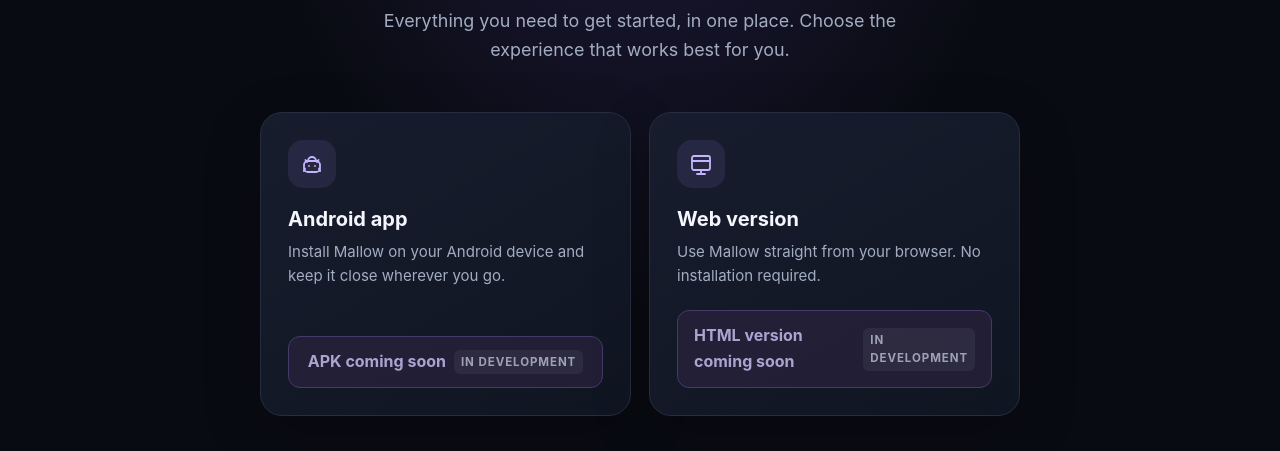
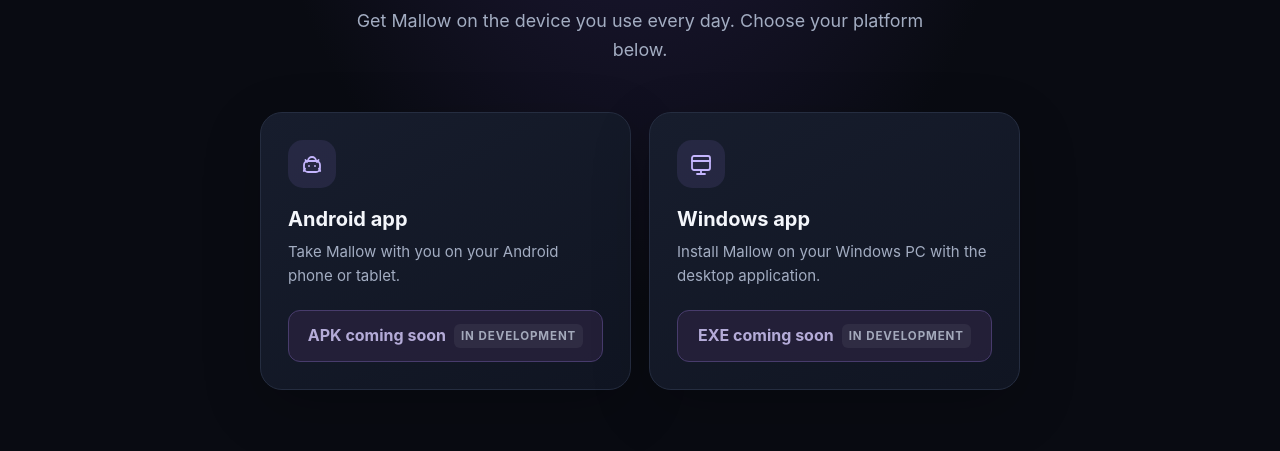
Before and after one commit to WebsiteDevelopmentStudios/Mallow-HomePage, a plain HTML site: page index.html in a window 1280 px wide. Shown: the part 347-798 px from the top of the page. Drawn offline with Linux system fonts and the light colour scheme.

Commit message:
Replace web version with Windows EXE download card

```diff
--- a/index.html
+++ b/index.html
@@ -4,10 +4,10 @@
   <meta charset="utf-8">
   <meta name="viewport" content="width=device-width, initial-scale=1">
   <meta name="theme-color" content="#090b12">
-  <meta name="description" content="Mallow — a simpler place to get started. Download the Android app or open Mallow on the web.">
-  <title>Mallow — Get started</title>
+  <meta name="description" content="Download Mallow for Android or Windows.">
+  <title>Mallow — Downloads</title>
   <style>
-    :root{color-scheme:dark;--bg:#090b12;--panel:#111522;--panel2:#151b2b;--line:#252d40;--text:#f4f6fb;--muted:#a3adc2;--accent:#a78bfa;--accent2:#6ee7b7}
+    :root{color-scheme:dark;--bg:#090b12;--panel:#111522;--line:#252d40;--text:#f4f6fb;--muted:#a3adc2;--accent:#a78bfa;--accent2:#6ee7b7}
     *{box-sizing:border-box}
     html{scroll-behavior:smooth}
     body{margin:0;min-height:100vh;background:radial-gradient(ellipse at 50% -15%,#29204b 0,transparent 48%),var(--bg);color:var(--text);font:16px/1.6 Inter,ui-sans-serif,system-ui,-apple-system,BlinkMacSystemFont,"Segoe UI",sans-serif}
@@ -29,8 +29,8 @@
     .card-icon svg{width:24px;height:24px}
     h2{font-size:1.25rem;line-height:1.3;margin:0 0 8px}
     .card p{margin:0 0 22px;color:var(--muted);font-size:.94rem}
-    .action{margin-top:auto;display:inline-flex;align-items:center;justify-content:center;gap:8px;width:100%;padding:12px 16px;border-radius:12px;background:#27213c;border:1px solid #54447c;color:#d8ccff;font-weight:750;text-decoration:none}
-    .action.disabled{cursor:default;opacity:.78}
+    .action{margin-top:auto;display:inline-flex;align-items:center;justify-content:center;gap:8px;width:100%;padding:12px 16px;border-radius:12px;background:#27213c;border:1px solid #54447c;color:#d8ccff;font-weight:750}
+    .action.disabled{cursor:default;opacity:.82}
     .soon{font-size:.72rem;letter-spacing:.08em;text-transform:uppercase;padding:3px 7px;border-radius:6px;background:#ffffff12;color:#c4cadd}
     .details{padding:24px 0 86px;text-align:center;color:var(--muted);font-size:.92rem}
     .details strong{color:#e8eaf2}
@@ -49,29 +49,29 @@
     <section class="hero wrap">
       <div class="eyebrow"><span class="dot"></span> Your Mallow download hub</div>
       <h1>Welcome to <span>Mallow.</span></h1>
-      <p class="lead">Everything you need to get started, in one place. Choose the experience that works best for you.</p>
+      <p class="lead">Get Mallow on the device you use every day. Choose your platform below.</p>
       <div class="downloads" id="downloads">
         <article class="card">
           <div class="card-icon" aria-hidden="true">
             <svg viewBox="0 0 24 24" fill="none" stroke="currentColor" stroke-width="1.8" stroke-linecap="round" stroke-linejoin="round"><path d="M5 16.5 3.8 19M19 16.5l1.2 2.5M7 10l-1.5-2M17 10l1.5-2"/><rect x="4" y="9" width="16" height="11" rx="4"/><path d="M8 9a4 4 0 0 1 8 0M9 14h.01M15 14h.01"/></svg>
           </div>
           <h2>Android app</h2>
-          <p>Install Mallow on your Android device and keep it close wherever you go.</p>
+          <p>Take Mallow with you on your Android phone or tablet.</p>
           <span class="action disabled" aria-disabled="true">APK coming soon <span class="soon">In development</span></span>
         </article>
         <article class="card">
           <div class="card-icon" aria-hidden="true">
             <svg viewBox="0 0 24 24" fill="none" stroke="currentColor" stroke-width="1.8" stroke-linecap="round" stroke-linejoin="round"><rect x="3" y="4" width="18" height="14" rx="2"/><path d="M8 22h8M12 18v4M3 9h18"/></svg>
           </div>
-          <h2>Web version</h2>
-          <p>Use Mallow straight from your browser. No installation required.</p>
-          <span class="action disabled" aria-disabled="true">HTML version coming soon <span class="soon">In development</span></span>
+          <h2>Windows app</h2>
+          <p>Install Mallow on your Windows PC with the desktop application.</p>
+          <span class="action disabled" aria-disabled="true">EXE coming soon <span class="soon">In development</span></span>
         </article>
       </div>
     </section>
     <section class="details wrap">
       <strong>One home for Mallow.</strong><br>
-      Download links will appear here as soon as each version is ready.
+      Official download links will appear here when each app is ready.
     </section>
   </main>
   <footer><div class="wrap"><span>© <span id="year"></span> Mallow</span><span>Built for a better way to connect.</span></div></footer>
```
